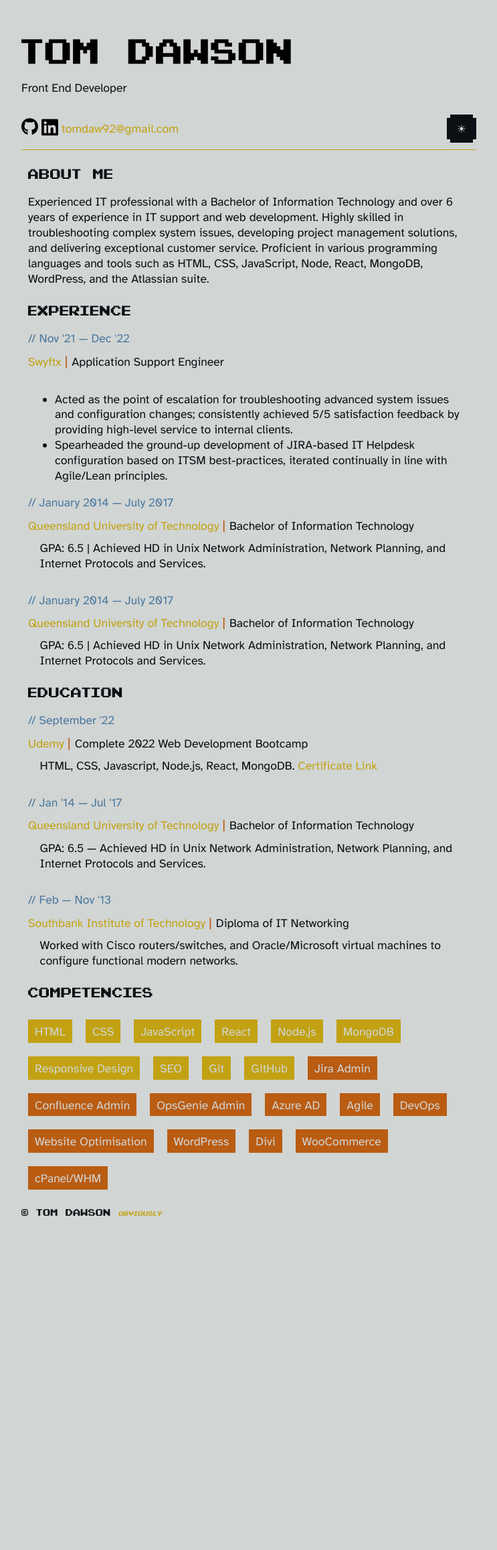
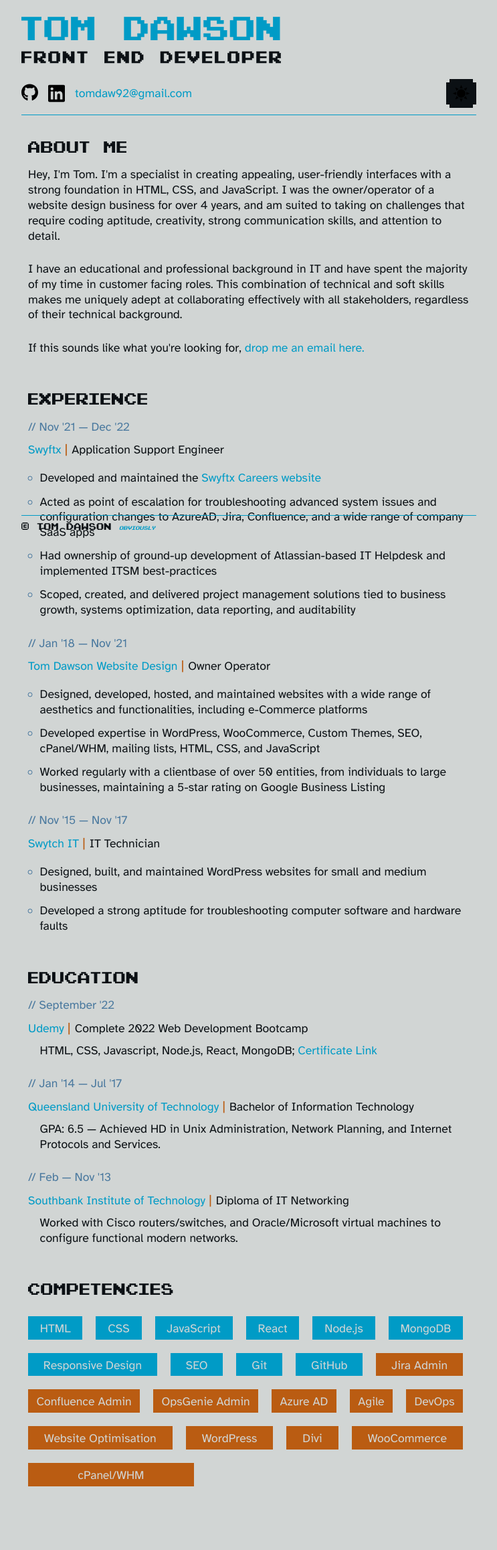
Before and after one commit to TomDawson/cv, a PHP site: page / in a window 1280 px wide. Shown: the whole page at 67% size, without its empty margins (268-1011 px from the left). Before the commit the page ends 1815 px from the top, so only its background shows below. Run offline with PHP 8.4, Linux system fonts and the light colour scheme.

Commit message:
Copy largely finished

```diff
--- a/index.html
+++ b/index.html
@@ -70,15 +70,15 @@
   <body class="preload">
     <div id="site-wrapper">
       <header class="container">
-        <div>
         <h1>
-            <span class="visually-hidden">Tom Dawson</span>
+          <span class="visually-hidden">Tom Dawson, Front End Developer</span>
           <svg id="tom-dawson" aria-hidden="true" focusable="false">
             <text>Tom Dawson</text>
           </svg>
+          <svg id="front-end-developer" aria-hidden="true" focusable="false">
+            <text>Front End Developer</text>
+          </svg>
         </h1>
-          <p>Front End Developer</p>
-        </div>
       </header>
       <main class="container">
         <nav id="navbar">
@@ -100,64 +100,83 @@
           </div>
           <div class="nav-right" id="toggle-container">
             <button id="theme-toggle" class="pixel-button" type="button">
-              <span id="light-mode-span">☀︎</span>
-              <span id="dark-mode-span">☾</span>
+              <span id="light-mode-span"><img class="toggle-icon" src="images/sun.svg" alt="Light Mode" /></span>
+              <span id="dark-mode-span"><img class="toggle-icon" src="images/moon.svg" alt="Dark Mode" /></span>
             </button>
           </div>
         </nav>
-        <summary class="sub-container">
+        <summary class="indented">
           <h2>About Me</h2>
-          <p class="about">
-            Experienced IT professional with a Bachelor of Information
-            Technology and over 6 years of experience in IT support and web
-            development. Highly skilled in troubleshooting complex system
-            issues, developing project management solutions, and delivering
-            exceptional customer service. Proficient in various programming
-            languages and tools such as HTML, CSS, JavaScript, Node, React,
-            MongoDB, WordPress, and the Atlassian suite.
+          <p>
+            Hey, I'm Tom. I'm a specialist in creating appealing, user-friendly interfaces with a strong foundation in HTML, CSS, and JavaScript. I was the owner/operator of a website design business for over 4 years, and am suited to taking on challenges that require coding aptitude, creativity, strong communication skills, and attention to detail.
+          </p>
+          <p>
+            I have an educational and professional background in IT and have spent the majority of my time in customer facing roles. This combination of technical and soft skills makes me uniquely adept at collaborating effectively with all stakeholders, regardless of their technical background.
+          </p>
+          <p>
+            If this sounds like what you're looking for, <a href="mailto:tomdaw92@gmail.com">drop me an email here.</a>
           </p>
         </summary>
-        <section class="sub-container">
+        <section class="indented">
           <h3>Experience</h3>
-          <p>
+          <div class="section-entry">
+            <p class="">
               <span class="date">Nov '21 — Dec '22</span>
               <span class="p-title">Swyftx</span>
               <span class="p-subtitle">Application Support Engineer</span>
             </p>
-          <ul class="experience-list">
+            <ul class="job-points">
               <li>
-              Acted as the point of escalation for troubleshooting advanced
-              system issues and configuration changes; consistently achieved 5/5
-              satisfaction feedback by providing high-level service to internal
-              clients.
+                Developed and maintained the <a target="_blank" href="https://careers.swyftx.com/">Swyftx Careers website</a>
               </li>
               <li>
-              Spearheaded the ground-up development of JIRA-based IT Helpdesk
-              configuration based on ITSM best-practices, iterated continually
-              in line with Agile/Lean principles.
+                Acted as point of escalation for troubleshooting advanced system issues and configuration changes to AzureAD, Jira, Confluence, and a wide range of company SaaS apps
+              </li>
+              <li>
+                Had ownership of ground-up development of Atlassian-based IT Helpdesk and implemented ITSM best-practices
+              </li>
+              <li>
+                Scoped, created, and delivered project management solutions tied to business growth, systems optimization, data reporting, and auditability
               </li>
             </ul>
+          </div>
+          <div class="section-entry">
             <p>
-            <span class="date">January 2014 — July 2017</span>
-            <span class="p-title">Queensland University of Technology</span>
-            <span class="p-subtitle">Bachelor of Information Technology</span>
-            <span class="description"
-              >GPA: 6.5 | Achieved HD in Unix Network Administration, Network
-              Planning, and Internet Protocols and Services.</span
-            >
+              <span class="date">Jan '18 — Nov '21</span>
+              <span class="p-title">Tom Dawson Website Design</span>
+              <span class="p-subtitle">Owner Operator</span>
             </p>
+            <ul class="job-points">
+              <li>
+                Designed, developed, hosted, and maintained websites with a wide range of aesthetics and functionalities, including e-Commerce platforms
+              </li>
+              <li>
+                Developed expertise in WordPress, WooCommerce, Custom Themes, SEO, cPanel/WHM, mailing lists, HTML, CSS, and JavaScript
+              </li>
+              <li>
+                Worked regularly with a clientbase of over 50 entities, from individuals to large businesses, maintaining a 5-star rating on Google Business Listing
+              </li>
+            </ul>
+          </div>
+          <div class="section-entry">
             <p>
-            <span class="date">January 2014 — July 2017</span>
-            <span class="p-title">Queensland University of Technology</span>
-            <span class="p-subtitle">Bachelor of Information Technology</span>
-            <span class="description"
-              >GPA: 6.5 | Achieved HD in Unix Network Administration, Network
-              Planning, and Internet Protocols and Services.</span
-            >
+              <span class="date">Nov '15 — Nov '17</span>
+              <span class="p-title">Swytch IT</span>
+              <span class="p-subtitle">IT Technician</span>
             </p>
+            <ul class="job-points">
+              <li>
+                Designed, built, and maintained WordPress websites for small and medium businesses
+              </li>
+              <li>
+                Developed a strong aptitude for troubleshooting computer software and hardware faults
+              </li>
+            </ul>
+        </div>
         </section>
-        <section class="sub-container">
+        <section class="indented">
           <h4>Education</h4>
+          <div class="section-entry">
             <p>
               <span class="date">September '22</span>
               <span class="p-title">Udemy</span>
@@ -165,7 +184,7 @@
                 >Complete 2022 Web Development Bootcamp</span
               >
               <span class="description"
-              >HTML, CSS, Javascript, Node.js, React, MongoDB.
+                >HTML, CSS, Javascript, Node.js, React, MongoDB;
                 <a
                   target="_blank"
                   href="https://www.udemy.com/certificate/UC-0914e4fc-0177-4a59-8f55-6ad1140581eb/"
@@ -173,15 +192,19 @@
                 >
               </span>
             </p>
+          </div>
+          <div class="section-entry">
             <p>
               <span class="date">Jan '14 — Jul '17</span>
               <span class="p-title">Queensland University of Technology</span>
               <span class="p-subtitle">Bachelor of Information Technology</span>
               <span class="description"
-              >GPA: 6.5 — Achieved HD in Unix Network Administration, Network
+                >GPA: 6.5 — Achieved HD in Unix Administration, Network
                 Planning, and Internet Protocols and Services.</span
               >
             </p>
+          </div>
+          <div class="section-entry">
             <p>
               <span class="date">Feb — Nov '13</span>
               <span class="p-title">Southbank Institute of Technology</span>
@@ -191,8 +214,9 @@
                 machines to configure functional modern networks.</span
               >
             </p>
+          </div>
         </section>
-        <section class="sub-container">
+        <section class="indented">
           <h5>Competencies</h5>
           <ul class="flex-container">
             <li class="primary-skill">HTML</li>
@@ -219,10 +243,10 @@
           </ul>
         </section>
       </main>
-      <footer class="container">
+      <footer id="footer-global" class="container sticky">
         <!-- php inserts current year -->
         <p>
-          &copy;<?php echo date("Y"); ?>
+          <span class="copyright">&copy;</span><?php echo date("Y"); ?>
           Tom Dawson <span class="obviously">obviously</span>
         </p>
       </footer>
--- a/scripts/script.js
+++ b/scripts/script.js
@@ -64,10 +64,12 @@ refreshThemeToggle();
 
 //// Monitor when #navbar changes in visibility and if it triggers CSS position: sticky;, apply class .sticky to allow styling.
 const navbar = document.getElementById("navbar");
+const footer = document.getElementById("footer-global");
 
-const navbarObserver = new IntersectionObserver(
+const stickyObserver = new IntersectionObserver(
     ([e]) => e.target.classList.toggle("sticky", e.intersectionRatio < 1),
     { threshold: [1] }
     );
 
-navbarObserver.observe(navbar);
+stickyObserver.observe(navbar);
+stickyObserver.observe(footer);
--- a/styles/animations.css
+++ b/styles/animations.css
@@ -21,6 +21,7 @@ a,
 .secondary-skill,
 .pixel-button,
 #tom-dawson,
+#front-end-developer,
 .p-subtitle,
 .p-subtitle::before,
 .p-title {
@@ -40,6 +41,8 @@ body {
   transition: background 0.3s;
 }
 
+/* Heading Animation */
+
 #tom-dawson { /* SVG element */
   animation: stroke 4s;
   fill: var(--stroke);
@@ -47,22 +50,25 @@ body {
   stroke-width: 0.5px;
 }
 
+#front-end-developer {
+  animation: stroke 5s;
+  fill: var(--stroke-2);
+  stroke: var(--stroke-2);
+  stroke-width: 0.5px;
+}
+
 @keyframes stroke {
   0% {
     fill: transparent;
-    stroke: var(--stroke);
     stroke-dashoffset: 25%;
     stroke-dasharray: 0 50%; /* No stroke whatsoever */
     stroke-width: 0.5;
   }
   70% {
     fill: transparent;
-    stroke: var(--stroke);
     stroke-width: 0.5;
   }
   100% {
-    fill: var(--stroke);
-    stroke: var(--stroke);
     stroke-dashoffset: -25%;
     stroke-dasharray: 50% 0; /* Unbroken stroke */
     stroke-width: 0.5;
--- a/styles/style.css
+++ b/styles/style.css
@@ -5,11 +5,13 @@ html[data-theme='light'] {
   --nav-background: #d1d5d4a4;
   --text-body: #0B1014;
   --text-link: #009BC6;
+  --text-link-hover: #009BC6;
   --text-faded: #49789e;
-  --text-title: #c2a212;
+  --text-title: #009BC6;
   --text-subtitle: #BA5C12;
-  /* Name animation */
-  --stroke: #000;
+  /* Heading Animation */
+  --stroke: #009BC6;
+  --stroke-2: #0B1014;;
 }
 
 html[data-theme='dark'] {
@@ -17,11 +19,13 @@ html[data-theme='dark'] {
   --nav-background: #1b1b26ad;
   --text-body: #E3E3DD;
   --text-link: #AA9FFF;
+  --text-link-hover: #AA9FFF;
   --text-faded: #435260;
   --text-title: #AA9FFF;
   --text-subtitle: #F5D324;
-  /* Name animation */
+  /* Heading Animation */
   --stroke: #AA9FFF;
+  --stroke-2: #E3E3DD;;
 }
 
 body {
@@ -36,6 +40,10 @@ body {
   padding: 0;
 }
 
+p {
+  margin: 0;
+}
+
 #site-wrapper {
   display: flex;
   min-height: 100vh; /* container always  */
@@ -47,41 +55,21 @@ body {
   z-index: 1;
 }
 
-/*#crt {
-  background-image: url('../images/crt.png');
-  background-repeat: no-repeat;
-  background-size: 100% 100%;
-  background-attachment: fixed;
-  pointer-events: none;
-  height: 100%;
-  width: 100%;
-  position: absolute;
-  z-index: 3;
-  opacity: 0.9;
-}*/
+.job-points {
+  list-style-type: circle;
+  display:block;
+  padding-left: 1em;
+}
+
+.job-points li + li { /* Apply start margin between <li> */
+  margin-block-start: 0.7em;
+}
+
+.job-points li::marker {
+  color: var(--text-faded);
+}
 
 /* Typography */
-
-h1, h2, h3, h4, h5, h6 {
-  font-family: 'Pixel NES', sans-serif;
-  font-weight: 100;
-  margin: 0;
-  line-height:1;
-}
-
-h1 {
-  font-size: 3em;
-  line-height: 1;
-  text-transform: uppercase;
-  overflow: visible;
-}
-
-h2, h3, h4, h5, h6 {
-  font-size:1.2em;
-  margin-block: 1em;
-}
-
-/*.about {};*/
 
 .date::before {
   content: '// ';
@@ -100,7 +88,7 @@ h2, h3, h4, h5, h6 {
   color: var(--text-title);
 }
 
-/*.p-title::after {}*/
+
 
 .p-subtitle::before {
   content: ' | ';
@@ -119,20 +107,77 @@ h2, h3, h4, h5, h6 {
   padding-top: 0.5em;
 }
 
-/*
-.description::before {
-  position: absolute;
-  left:0px;
-  color: var(--text-faded);
-  content:'·';
+a {
+  color: var(--text-title);
+  text-decoration: none;
 }
-*/
+
+a:hover {
+  color: var(--text-link-hover);
+}
+
+img:hover {
+  transform: scale(115%);
+}
+
+
+
+/* Headings and Titles */
+
+h1, h2, h3, h4, h5, h6 {
+  font-family: 'Pixel NES', sans-serif;
+  font-weight: 100;
+  margin: 0;
+  line-height:1;
+}
+
+h2, h3, h4, h5, h6 {
+  font-size:1.4em;
+}
+
+.visually-hidden { /* For H1 SEO */
+  border: 0;
+  padding: 0;
+  margin: 0;
+  position: absolute !important;
+  height: 1px;
+  width: 1px;
+  overflow: hidden;
+  clip: rect(1px 1px 1px 1px); /* IE6, IE7 - a 0 height clip, off to the bottom right of the visible 1px box */
+  clip: rect(1px, 1px, 1px, 1px); /* support legacy browsers */
+  clip-path: inset(50%); /*modern browsers, clip-path works inwards from each corner*/
+  white-space: nowrap; /* added line to stop words getting smushed together (as they go onto seperate lines and some screen readers do not understand line feeds as a space */
+}
+
+h1 {
+  line-height: 1;
+  overflow: visible;
+}
+
+#tom-dawson, #front-end-developer {
+  width: 100%;
+}
+
+#tom-dawson { /* Size of title container */
+  height:40px;
+}
+
+#front-end-developer { /* Size of title container */
+  height: 40px;
+  letter-spacing: 2px;
+}
+
+#tom-dawson text { /* Positioning text inside container */
+  font-size: 1.44em;
+  transform: translateY(40px);
+}
+
+#front-end-developer text {
+  font-size: 0.71em;
+  transform: translateY(30px);
+}
 
 /* Page Structure */
-
-p:not(:last-child) {
-  padding-bottom:14px;
-}
 
 .container {
   padding: 0;
@@ -144,69 +189,55 @@ p:not(:last-child) {
   z-index: 2;
 }
 
-.container > * + * {
-  margin-block-start: 1.5rem;
-}
-
-
-.sub-container {
-  padding: 0px 10px;
+.indented {
+  margin: 0px 10px;
   position: relative;
   z-index: 2;
 }
 
+.indented > * + * { /* Add margin in between child elements */
+  margin-block-end: 1.5em;
+}
+
+.indented > :last-child { /* Add margin to last child element */
+  margin-block-end: 3em;
+}
+
+.indented > :nth-child(2) { /* Add margin below headings */
+  margin-block-start: 1em;
+}
+
 .flex-container {
   padding: 0;
-  margin: 0px 0px 0px -10px;
-  display: flex;
-  flex-wrap: wrap;
+  margin: 10px 0px 0px -10px;
   padding-inline-start: 0px;
   width: calc(100% + 10px);
   position: relative;
   z-index: 2;
+  /* Flex */
+  display: flex;
+  flex-direction: row;
+  flex-wrap: wrap;
+  justify-content: flex-start;
+  align-content: stretch;
 }
 
 .flex-container > li {
   list-style-type: none;
-  text-align: center;
   padding: 7px 10px 5px 10px;
   margin: 10px;
-  position: relative;
-  z-index: 2;
-}
-
-.primary-skill {
-  background-color: var(--text-title);
-  color: var(--background);
-}
-
-.secondary-skill {
-  background-color: var(--text-subtitle);
-  color: var(--background);
-}
-
-/*
-hr {
-  height: 2px;
-  margin: auto;
-  margin: 45px 0px 10px 0px;
-  padding:0px 15px 0px 15px;
-  border: none;
-  border-bottom: dashed 3px var(--text-title);
-}*/
-
-a {
-  color: var(--text-title);
-}
-
-a:hover, img:hover {
-  transform: scale(120%);
+  /* Flex */
+  text-align: center;
+  align-self: center;
+  /* These make the tiles stretch */
+  flex-grow: 1;
+  max-width: 34%;
 }
 
 /* Header styles */
+
 header.container {
   padding-top:20px;
-  margin-top:30px;
 }
 
 nav /* #navbar */ {
@@ -218,6 +249,7 @@ nav /* #navbar */ {
   z-index: 10;
   padding: 15px 0px 15px 0px;
   border-bottom: solid 1px var(--text-title); /* Perf. line border */
+  margin-bottom: 2em;
 }
 
 .nav-left {
@@ -229,23 +261,12 @@ nav /* #navbar */ {
   margin-left: auto;
 }
 
-.sticky {
-  backdrop-filter: blur(5px);
-  background-color: var(--nav-background);
-}
-
-nav a {
-  font-size:1em;
-}
-
 nav #toggle-container {
   justify-content: flex-end;
   display: flex;
 }
 
-a {
-  text-decoration: none;
-}
+/* Header Links */
 
 .email-address {
   display: flex;
@@ -259,16 +280,56 @@ a {
   width: auto;
 }
 
-/* Social Links */
 .social-icon {
   float: left;
   height: auto;
+  margin-right: 15px;
+}
+
+.social-icon, .toggle-icon {
   width: 25px;
-  margin-right: 5px;
+  position: relative;
+  top:2px;
 }
-/* Remove selection highlight */
-.social-icon::selection {
-  background: none;
+
+/* Header + Footer Sticking */
+
+.sticky {
+  backdrop-filter: blur(5px);
+  background-color: var(--nav-background);
+}
+
+/* Footer */
+
+footer p { /* Normalize default styles */
+  margin-block-start: 0em;
+  margin-block-end: 0em;
+}
+
+#footer-global {
+  font-family: 'Pixel NES', sans-serif;
+  font-size: 0.9rem;
+  padding: 5px 0px 5px 0px;
+  border-top: solid 1px var(--text-title); /* Perf. line border */
+  position: sticky;
+  bottom: -1px; /* -1px is important for JS to apply .sticky class to nav */
+}
+
+.copyright {
+  font-size: 1rem;
+}
+
+.obviously {
+  color: var(--text-title);
+  font-size: 0.5rem;
+  font-style: italic;
+  font-weight: 100;
+}
+
+/* Selection/Highlighting */
+
+.social-icon::selection, svg text::selection {
+  background: none; /* Remove selection highlight */
 }
 
 ::selection {
@@ -283,21 +344,6 @@ a {
   text-shadow: none;
 }
 
-/* Footer */
-footer.container {
-  padding-bottom:20px;
-  font-family: 'Pixel NES', sans-serif;
-  font-size: 0.9rem;
-  margin-bottom:20px;
-}
-
-.obviously {
-  color: var(--text-title);
-  font-size: 0.6rem;
-  font-style: italic;
-  font-weight: 100;
-}
-
 /* Scrollbar */
 
 ::-webkit-scrollbar {
@@ -310,7 +356,20 @@ footer.container {
   transition: all 0.3s;
 }
 
+/* Skill Boxes */
+
+.primary-skill {
+  background-color: var(--text-title);
+  color: var(--background);
+}
+
+.secondary-skill {
+  background-color: var(--text-subtitle);
+  color: var(--background);
+}
+
 /* Button styling */
+
 button,
 [type="button"],
 [type="reset"],
@@ -330,7 +389,7 @@ button,
 .pixel-button {
   cursor: pointer;
   display: block;
-  padding: 7px 10px;
+  padding: 2px 5px;
   margin-right: 5px;
   color: var(--background);
   background-color: var(--text-body);
@@ -353,31 +412,6 @@ button,
                   0 5px 0 0 var(--text-title);
 }
 
-.visually-hidden {
-  border: 0;
-  padding: 0;
-  margin: 0;
-  position: absolute !important;
-  height: 1px;
-  width: 1px;
-  overflow: hidden;
-  clip: rect(1px 1px 1px 1px); /* IE6, IE7 - a 0 height clip, off to the bottom right of the visible 1px box */
-  clip: rect(1px, 1px, 1px, 1px); /*maybe deprecated but we need to support legacy browsers */
-  clip-path: inset(50%); /*modern browsers, clip-path works inwards from each corner*/
-  white-space: nowrap; /* added line to stop words getting smushed together (as they go onto seperate lines and some screen readers do not understand line feeds as a space */
-}
-
-/* Size of title container */
-#tom-dawson {
-  width:100%;
-  height:40px;
-}
-
-/* Positioning text inside container */
-#tom-dawson text {
-  transform: translateY(38px);
-}
-
 /* Mobile breakpoint */
 @media only screen and (max-width: 480px) {
   h1 {
```
Also changed, not shown: images/moon.svg (added), images/sun.svg (added). Lines whose indentation alone changed are shown as unchanged.
